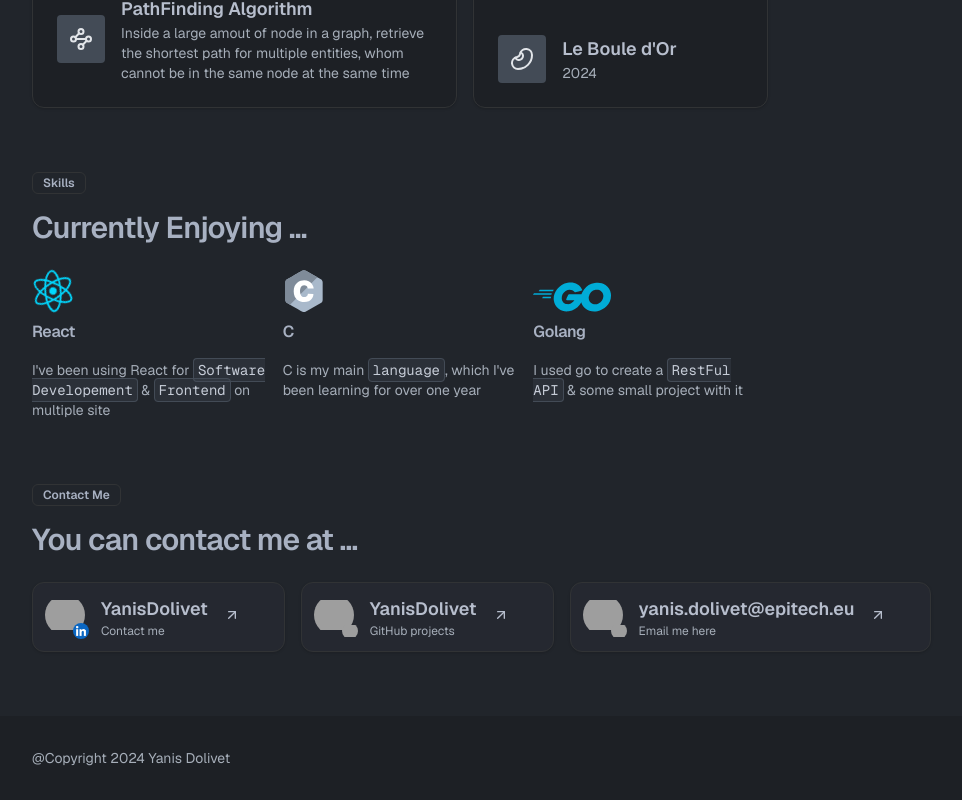
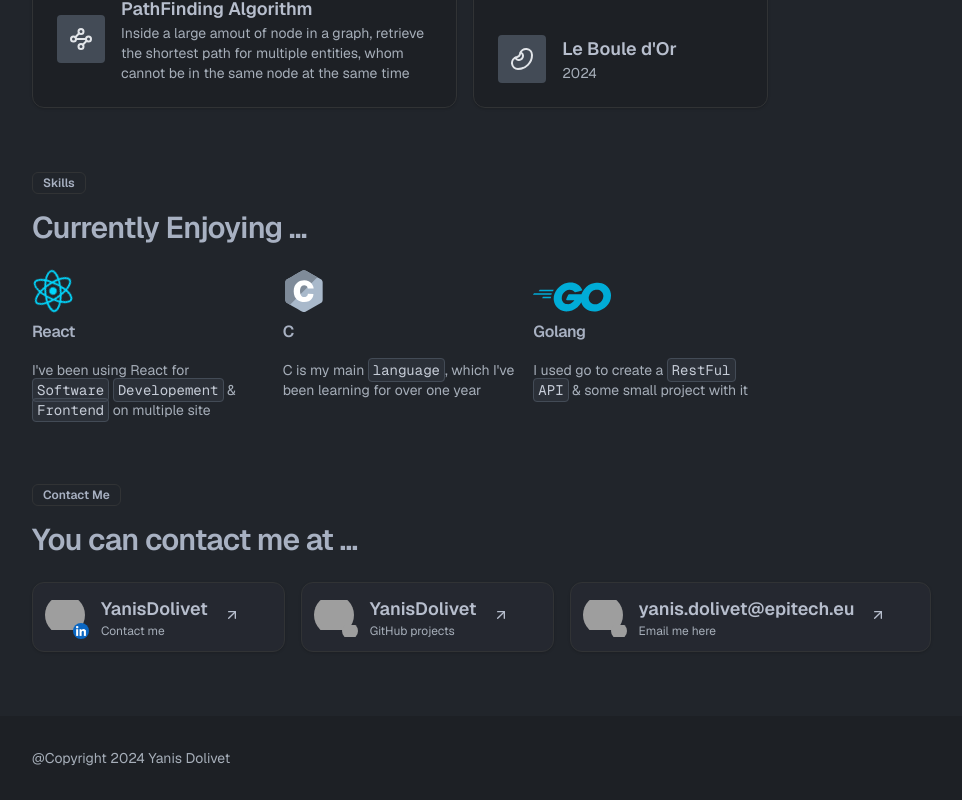
Before and after one commit to yanisdolivet/my_portfolio, a Next.js app: page / in a window 1280 px wide. Shown: the part 762-1562 px from the top of the page, without its empty margins (240-1202 px from the left). Built offline with nearby package versions, Linux system fonts and the light colour scheme; grey boxes are pictures that could not be loaded; a web font is replaced by a local one.

Commit message:
[fix]: Split word in skill section

```diff
--- a/src/components/skills.tsx
+++ b/src/components/skills.tsx
@@ -20,7 +20,7 @@ export const Skills = () => {
                         }}
                     />
                     <h3 className="mb-2 font-semibold tracking-tight">React</h3>
-                    <p className="text-sm text-muted-foreground">I've been using React for <Code>Software Developement</Code> & <Code>Frontend</Code> on multiple site</p>
+                    <p className="text-sm text-muted-foreground">I've been using React for <Code>Software</Code> <Code>Developement</Code> & <Code>Frontend</Code> on multiple site</p>
                 </div>
                 <div className="flex flex-col gap-2 flex-1">
                     <CIcon size={42}/>
@@ -30,7 +30,7 @@ export const Skills = () => {
                 <div className="flex flex-col gap-2 mt-3 flex-1">
                     <GolangIcon size={30}/>
                     <h3 className="mb-2 font-semibold tracking-tight">Golang</h3>
-                    <p className="text-sm text-muted-foreground">I used go to create a <Code>RestFul API</Code> & some small project with it</p>
+                    <p className="text-sm text-muted-foreground">I used go to create a <Code>RestFul</Code> <Code>API</Code> & some small project with it</p>
                 </div>
             </div>
         </Section>
```
